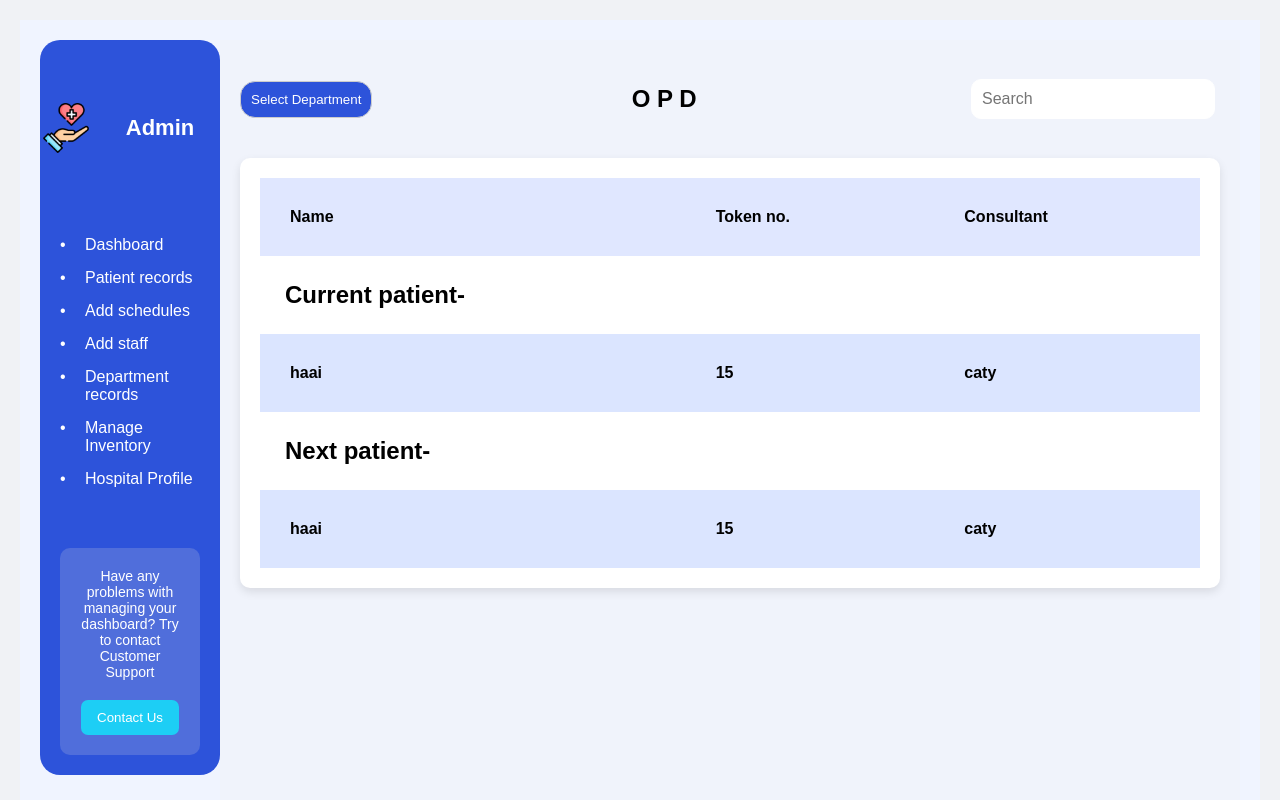
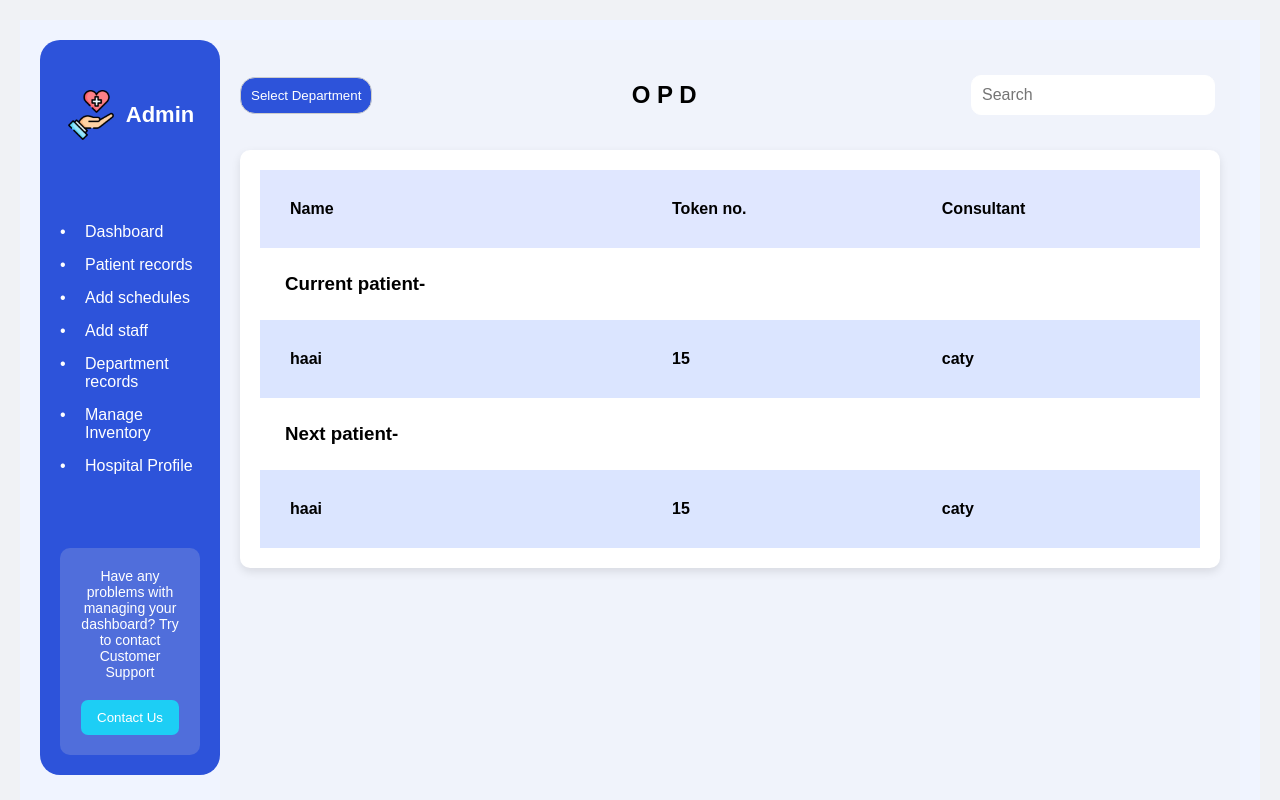
Before and after one commit to Hogwarts-Hackademy/Frontend-hospital, a React (Create React App) app: page /queue-list in a window 1280 px wide. Built offline with nearby package versions, Linux system fonts and the light colour scheme.

Commit message:
queuelist page completed

```diff
--- a/src/pages/queueList/queueList.css
+++ b/src/pages/queueList/queueList.css
@@ -57,6 +57,6 @@ td {
   background-color: #dbe5ff;
   font-weight: bold;
 }
-h2{
+h3{
   margin: 25px;
 }
--- a/src/pages/queueList/queueList.jsx
+++ b/src/pages/queueList/queueList.jsx
@@ -24,13 +24,13 @@ const QueueList = () => {
                             </tr>
                         </thead>
                         <tbody>
-                            <h2>Current patient-</h2>
+                            <h3>Current patient-</h3>
                             <tr>
                                 <td>haai</td>
                                 <td>15</td>
                                 <td>caty</td>
                             </tr>
-                                <h2>Next patient-</h2>
+                                <h3>Next patient-</h3>
                             <tr>
                                 <td>haai</td>
                                 <td>15</td>
```
